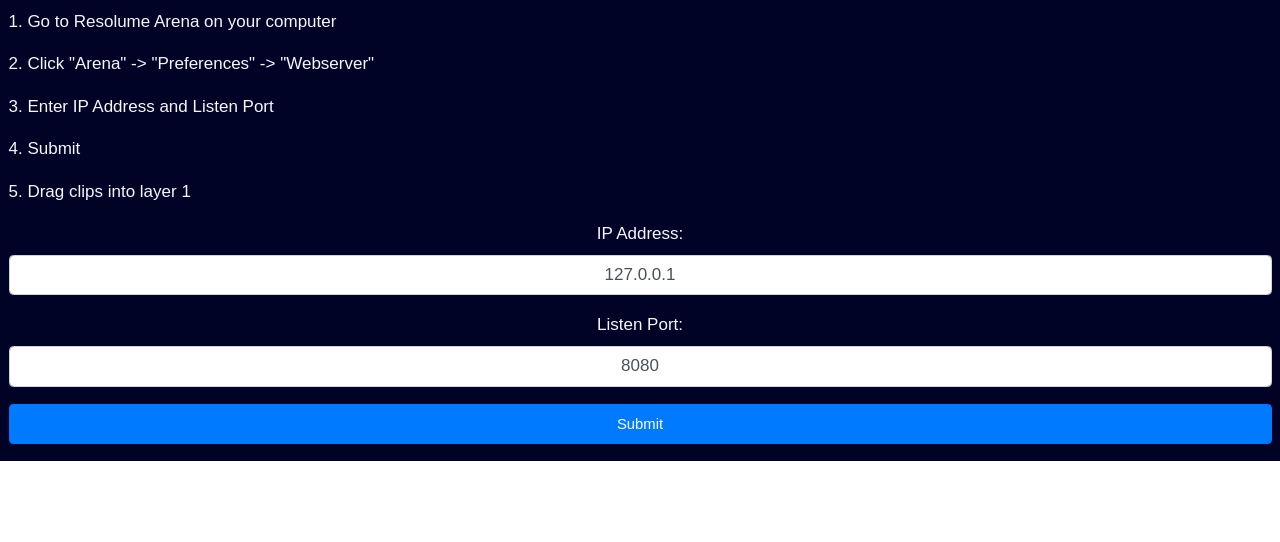
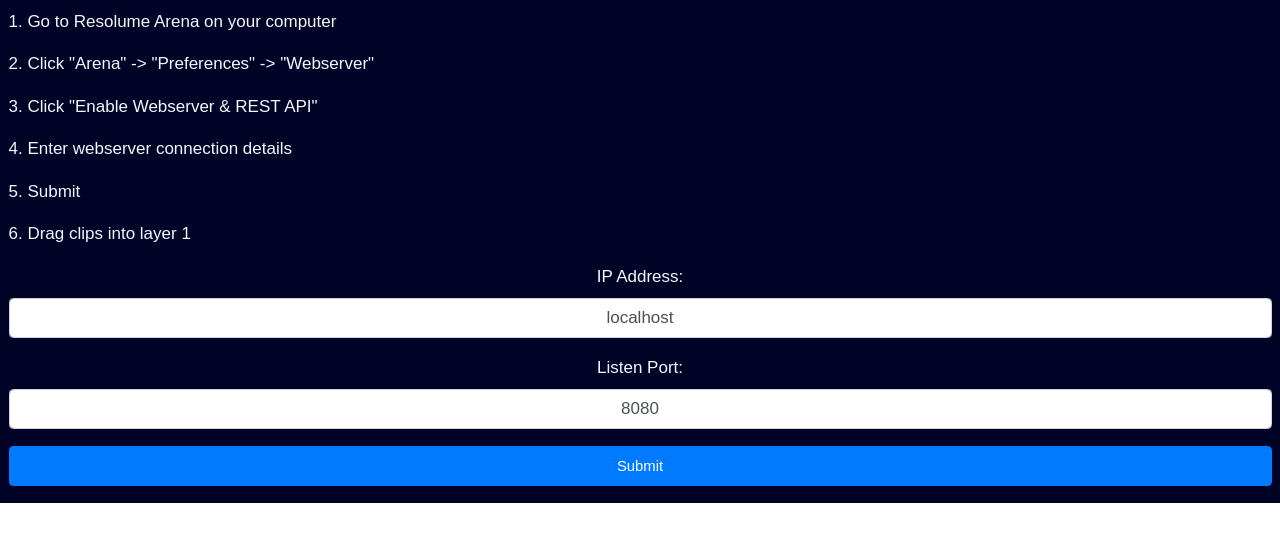
Before and after one commit to ntbell/custom-resolume, a React (Create React App) app: page / in a window 1280 px wide. Shown: the top 542 px of the page. Built offline with nearby package versions, Linux system fonts and the light colour scheme; a web font is replaced by a local one.

Commit message:
tidying up code and README

```diff
--- a/src/clips/Clip.js
+++ b/src/clips/Clip.js
@@ -1,7 +1,6 @@
 import React, { useContext } from 'react'
 import { ResolumeContext } from '../utils/resolume_provider';
 import PropTypes from 'prop-types';
-import Parameter from "../utils/parameter";
 
 /**
   * Component for rendering a clip, responds to clicks
@@ -37,7 +36,7 @@
             {name}
             */}
     </div>
-  )
+  );
 }
 
 /**
--- a/src/dashboard/InfoBanner.js
+++ b/src/dashboard/InfoBanner.js
@@ -11,7 +11,7 @@
     const context = useContext(ResolumeContext);
     const clear = () => context.action('trigger', `/composition/layers/by-id/${layer.id}/clear`);
 
-    return (
+    const output = (
         <div className="effect-item mb-3 align-top">
             <div role="button" className={`btn btn-danger`} onClick={clear}>Clear Clip</div>
             <span className="banner-display">Transition: {transition.duration.value}s</span>
@@ -25,8 +25,8 @@
                 />
                 BPM
             </span>
-        </div>
-    );
+        </div>);
+    return ({output});
 }
 
 export default InfoBanner;
--- a/src/dashboard/Transition.js
+++ b/src/dashboard/Transition.js
@@ -28,25 +28,20 @@
                     <Parameter
                         name="Duration"
                         parameter={transition.duration}
-                        label="Transition -1s"
-                        modifier={value => value - 1}
+                        label="Transition -0.5s"
+                        modifier={value => value - 0.5}
                     />
                     <Parameter
                         name="Duration"
                         parameter={transition.duration}
-                        label="Transition +1s"
-                        modifier={value => value + 1}
+                        label="Transition +0.5s"
+                        modifier={value => value + 0.5}
                     />
                 </div>
             </>
         );
     }
-
-    return (
-        <>
-            {output}
-        </>
-    );
+    return (<>{output}</>);
 }
 
 export default Transition;
--- a/src/layout/Defaults.js
+++ b/src/layout/Defaults.js
@@ -27,9 +27,10 @@
             <ErrorAlert error={connection.message} />
             <p>1. Go to Resolume Arena on your computer</p>
             <p>2. Click "Arena" -> "Preferences" -> "Webserver"</p>
-            <p>3. Enter IP Address and Listen Port</p>
-            <p>4. Submit</p>
-            <p>5. Drag clips into layer 1</p>
+            <p>3. Click "Enable Webserver & REST API"</p>
+            <p>4. Enter webserver connection details</p>
+            <p>5. Submit</p>
+            <p>6. Drag clips into layer 1</p>
             <form onSubmit={submitHandler} className="text-center">
                 <div className="form-group">
                     <label htmlFor="host">IP Address:</label>
--- a/src/layout/Layout.js
+++ b/src/layout/Layout.js
@@ -12,15 +12,15 @@
  * @returns {JSX.Element}
  */
 function Layout() {
-  const { REACT_APP_HOST, REACT_APP_PORT } = process.env;
   const [connection, setConnection] = useState({
-    host: REACT_APP_HOST || "127.0.0.1",
-    port: REACT_APP_PORT || "8080",
+    host: window.location.hostname,
+    port: "8080",
     confirm: false
   });
 
   function submitHandler() {
     setConnection((prev) => ({...prev, confirm: true}));
+    console.log(window.location.href);
   }
 
   return (
```
Also changed, not shown: src/dashboard/Autopilot.js (+1 -6 lines), src/dashboard/ColorBar.js (deleted, +0 -8 lines), src/dashboard/Layer.js (deleted, +0 -10 lines), 1 other file (tests, documents, lock files or other folders).
